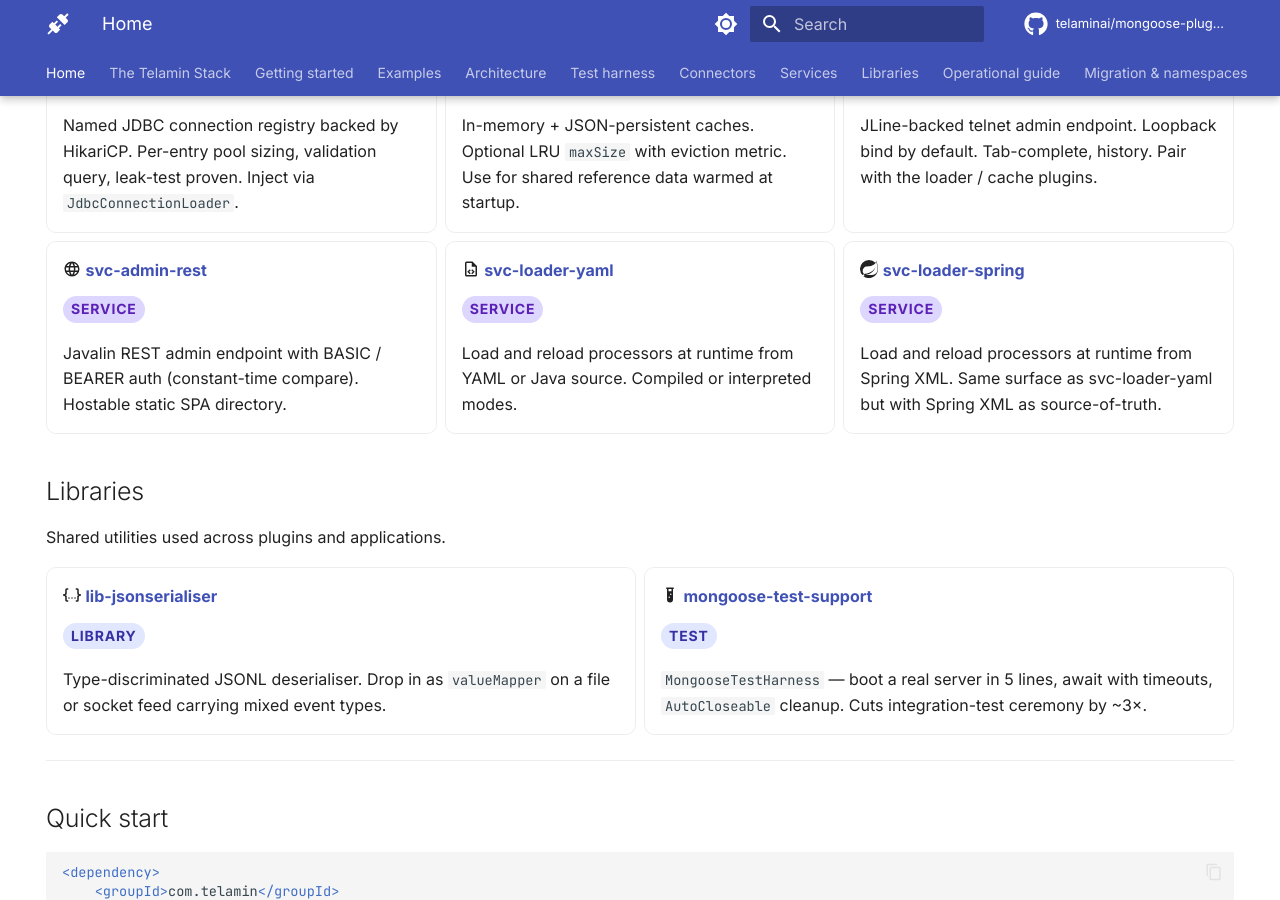
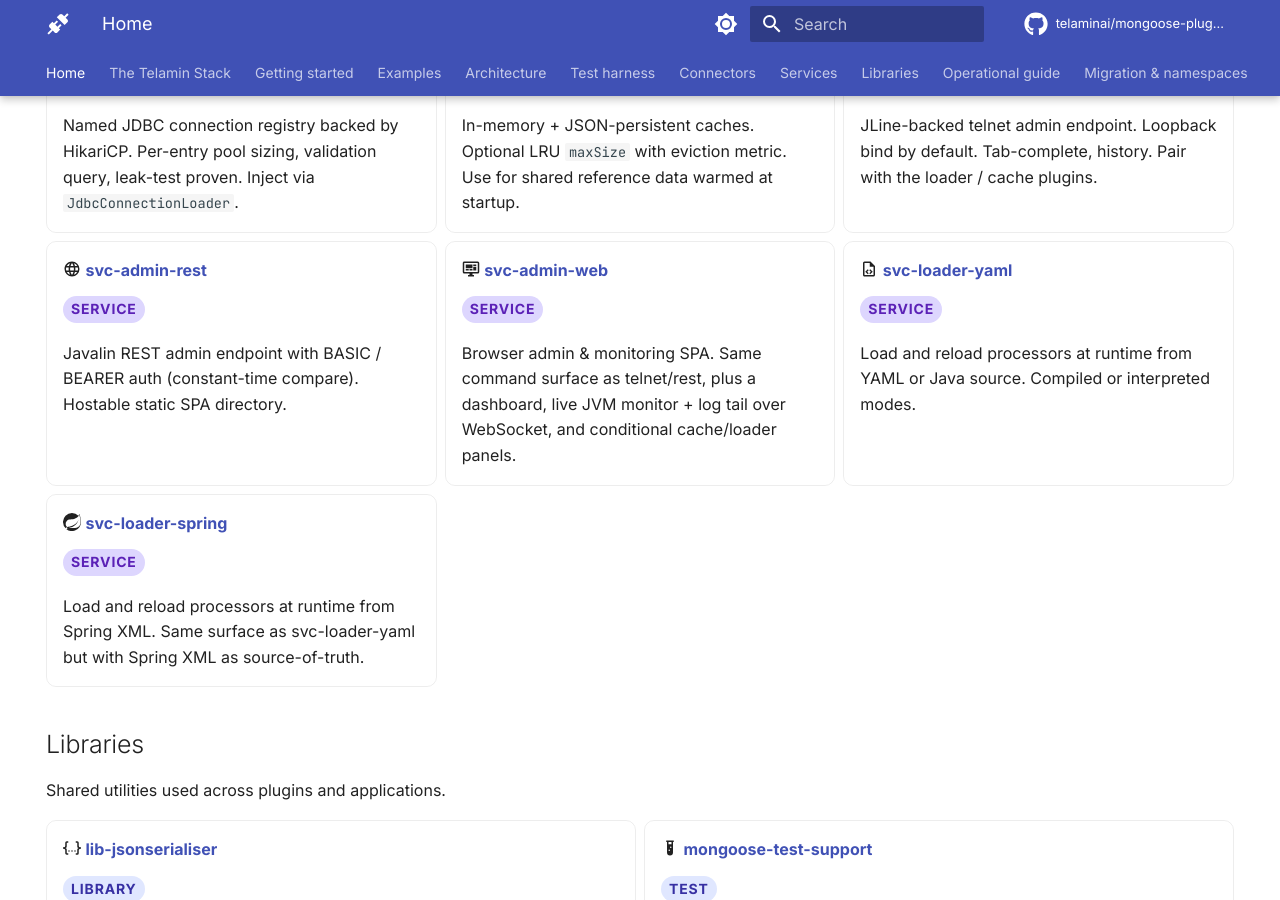
Before and after one commit to telaminai/mongoose-plugins, an MkDocs documentation site: the page built from docs/index.md, in a window 1280 px wide and 900 px high, scrolled down 1795 px. Built offline with MkDocs 1.6.1 and Material for MkDocs 9.7.7, drawn with Linux system fonts in a browser that asks for light colours; comment, search, counter and statistics services are not loaded.

Commit message:
docs(svc-admin-web): surface plugin on mkdocs landing page
Co-Authored-By: Claude Opus 4.7 (1M context) <noreply@anthropic.com>

```diff
--- a/docs/index.md
+++ b/docs/index.md
@@ -123,6 +123,12 @@ Cross-cutting capabilities shared across processors.
 
     Javalin REST admin endpoint with BASIC / BEARER auth (constant-time compare). Hostable static SPA directory.
 
+-   :material-monitor-dashboard: **[svc-admin-web](services/admin-web.md)**
+
+    <span class="plugin-tags"><span class="plugin-tag service">service</span></span>
+
+    Browser admin & monitoring SPA. Same command surface as telnet/rest, plus a dashboard, live JVM monitor + log tail over WebSocket, and conditional cache/loader panels.
+
 -   :material-file-code-outline: **[svc-loader-yaml](services/loader-yaml.md)**
 
     <span class="plugin-tags"><span class="plugin-tag service">service</span></span>
```
